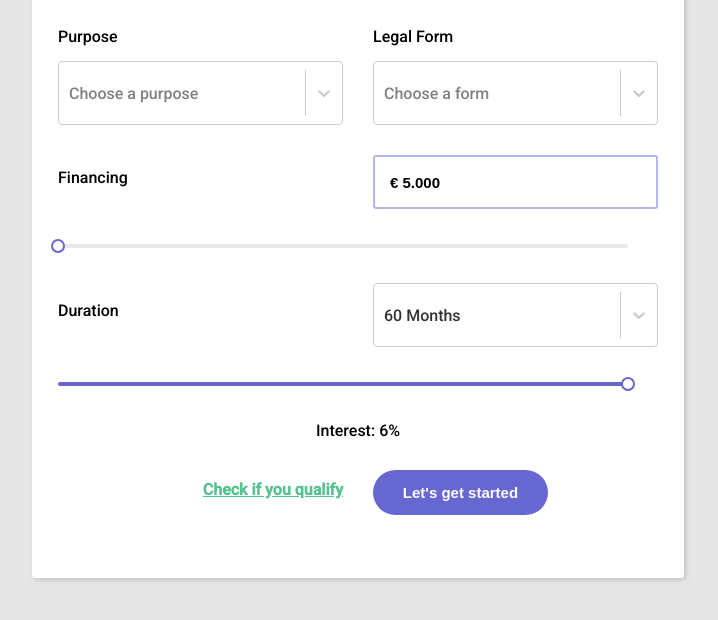
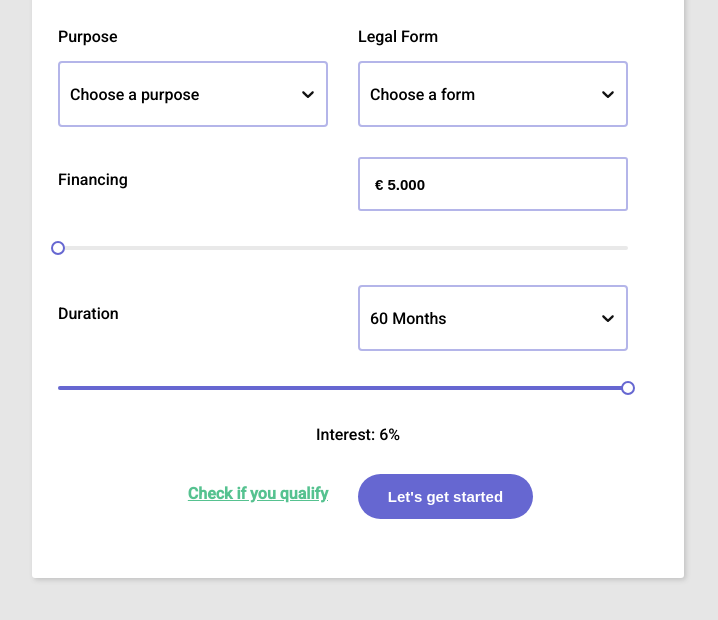
Before and after one commit to Lukashavenga/Loan-Interest-Rate-Calculator, a Gatsby site: page / in a window 1280 px wide. Shown: the part 138-758 px from the top of the page, without its empty margins (282-1000 px from the left). Built offline with nearby package versions, Linux system fonts and the light colour scheme; Gatsby itself is replaced by a stand-in of ours.

Commit message:
Last minute cleanup, seperated logical function, CSS fix

```diff
--- a/src/components/loanCalculator/loanCalculator.jsx
+++ b/src/components/loanCalculator/loanCalculator.jsx
@@ -3,14 +3,19 @@ import React, {
     useState,
     useRef,
     useEffect,
-} from "react";
-import Select from "react-select";
+} from 'react';
+import Select from 'react-select';
 import Slider from 'rc-slider';
 import './loanCalculator.scss';
 import 'rc-slider/assets/index.css';
-import { LEGAL_FORM, LOAN_PURPOSE } from "../../util/enums";
-import { currencyFormatter } from "../../util/formatter";
-import { monthOptions, purposeOptions, formOptions } from './loanCalculatorUtil';
+import { LEGAL_FORM, LOAN_PURPOSE } from '../../util/enums';
+import { currencyFormatter } from '../../util/formatter';
+import {
+    monthOptions,
+    purposeOptions,
+    formOptions,
+    calcInterestByMonths,
+} from './loanCalculatorUtil';
 
 const LoanCalculator = () => {
     const [financeAmout, setFinanceAmount] = useState(5000);
@@ -45,33 +50,15 @@ const LoanCalculator = () => {
         }
     }, [purpose, form])
 
-    // Gets the position between min and max value
-    // based on which month group is selected
-    const calcInterestByMonths = (min, max, months) => {
-            const half = (min + max) * 0.5;
-            const quarter = (half + max) * 0.5;
-            const threeQuarter = (half + min) * 0.5;
-            switch(months / 12) {
-                case 1: return max; // 12 months
-                case 2: return quarter; // 24 months
-                case 3: return half; // 36 months
-                case 4: return threeQuarter; // 48 months
-                case 5: return min; // 60 months
-            }
-    }
-
     useEffect(() => {
         if (financeAmout < 50000) {
-            const interest = calcInterestByMonths(6, 8, duration);
-            setInterest(interest);
+            setInterest(calcInterestByMonths(6, 8, duration));
         }
         if (financeAmout >= 50000 && financeAmout <= 149999) {
-            const interest = calcInterestByMonths(5, 7, duration);
-            setInterest(interest);
+            setInterest(calcInterestByMonths(5, 7, duration));
         }
         if (financeAmout >= 150000 && financeAmout <= 500000) {
-            const interest = calcInterestByMonths(4, 6, duration);
-            setInterest(interest);
+            setInterest(calcInterestByMonths(4, 6, duration));
         }
     }, [financeAmout, duration])
 
--- a/src/components/loanCalculator/loanCalculator.scss
+++ b/src/components/loanCalculator/loanCalculator.scss
@@ -13,7 +13,7 @@
         display: flex;
         flex-direction: column;
         justify-content: space-between;
-        &:first-child {
+        &:first-child, &:not(.slider) {
             margin-right: 5%;
         }
     }
@@ -67,7 +67,7 @@
     &.interest {
         text-align: right;
     }
-}
+
 .loanDropdown__control {
     outline: 2px solid $app-purple;
     border: 2px solid $app-light-purple;
@@ -101,3 +101,4 @@
         }
     }
 }
+}
--- a/src/components/loanCalculator/loanCalculatorUtil.js
+++ b/src/components/loanCalculator/loanCalculatorUtil.js
@@ -41,3 +41,18 @@ export const formOptions = () => [
         label: LEGAL_FORM.SOLE_PROPRIETORSHIP
     },
 ];
+
+// Gets the position between min and max value
+// based on which month group is selected
+export const calcInterestByMonths = (min, max, months) => {
+        const half = (min + max) * 0.5;
+        const quarter = (half + max) * 0.5;
+        const threeQuarter = (half + min) * 0.5;
+        switch(months / 12) {
+            case 1: return max; // 12 months
+            case 2: return quarter; // 24 months
+            case 3: return half; // 36 months
+            case 4: return threeQuarter; // 48 months
+            case 5: return min; // 60 months
+        }
+}
```
